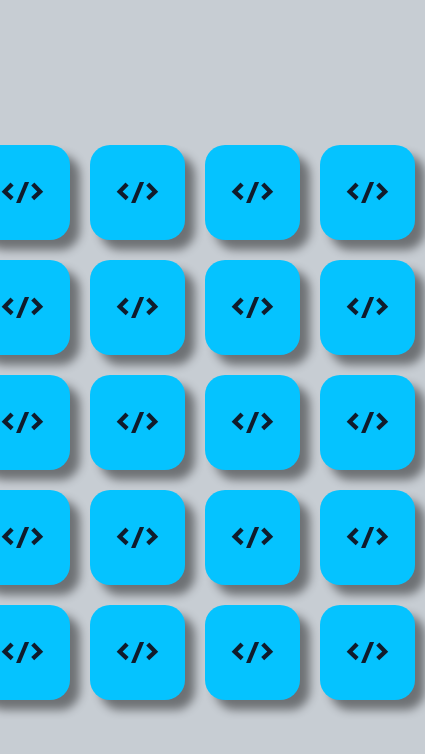
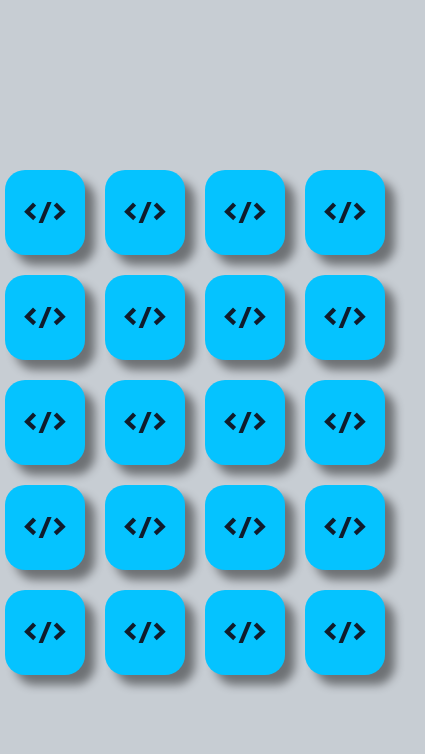
Before and after one commit to Eduardofranciscone/jogo-da-memoria, a plain HTML site: page index.html in a window 390 px wide. Shown: the whole page, 425 px wide, since content can reach past the window. Drawn offline with Linux system fonts and the light colour scheme.

Commit message:
Update style.css

```diff
--- a/style.css
+++ b/style.css
@@ -93,7 +93,7 @@ body{
 }
 @media screen and (max-width:450px){
     .card{
-        width: 95px;
-        height: 95px;
+        width: 80px;
+        height: 85px;
     }
 }
```
